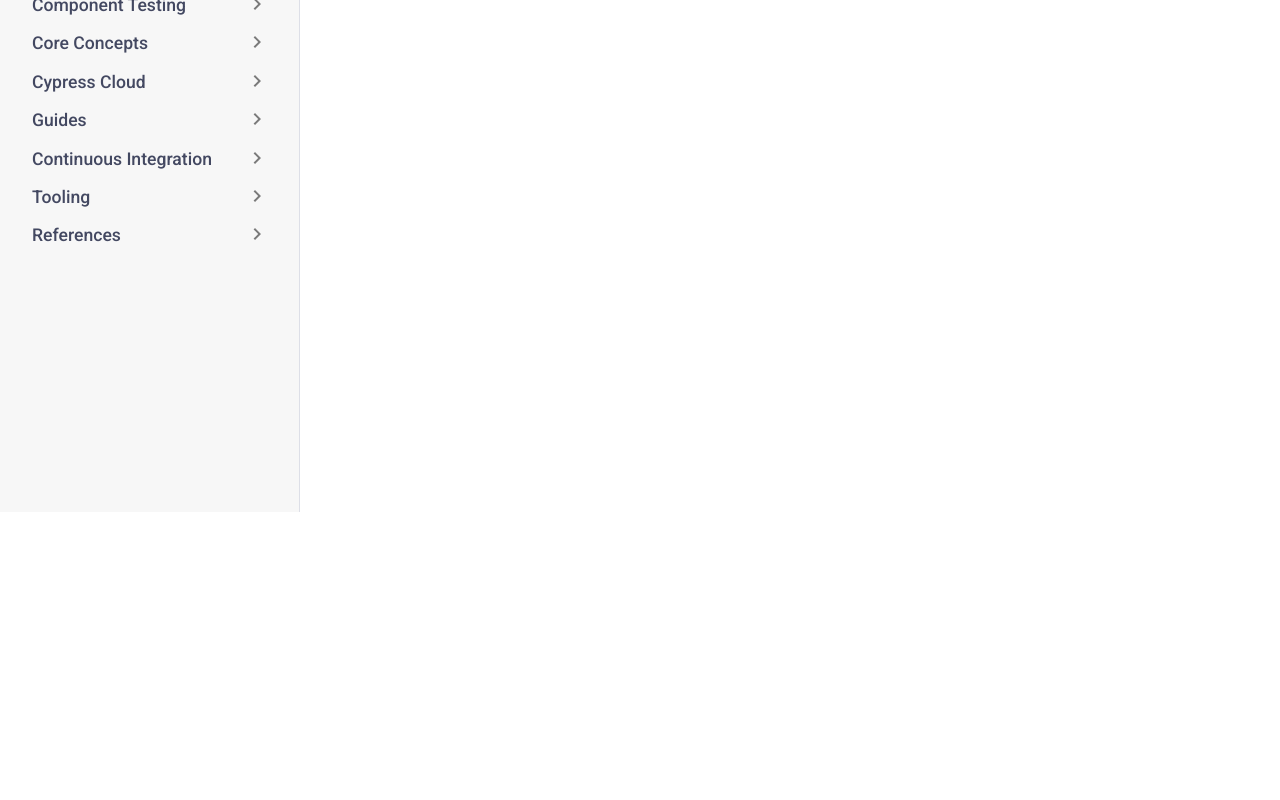
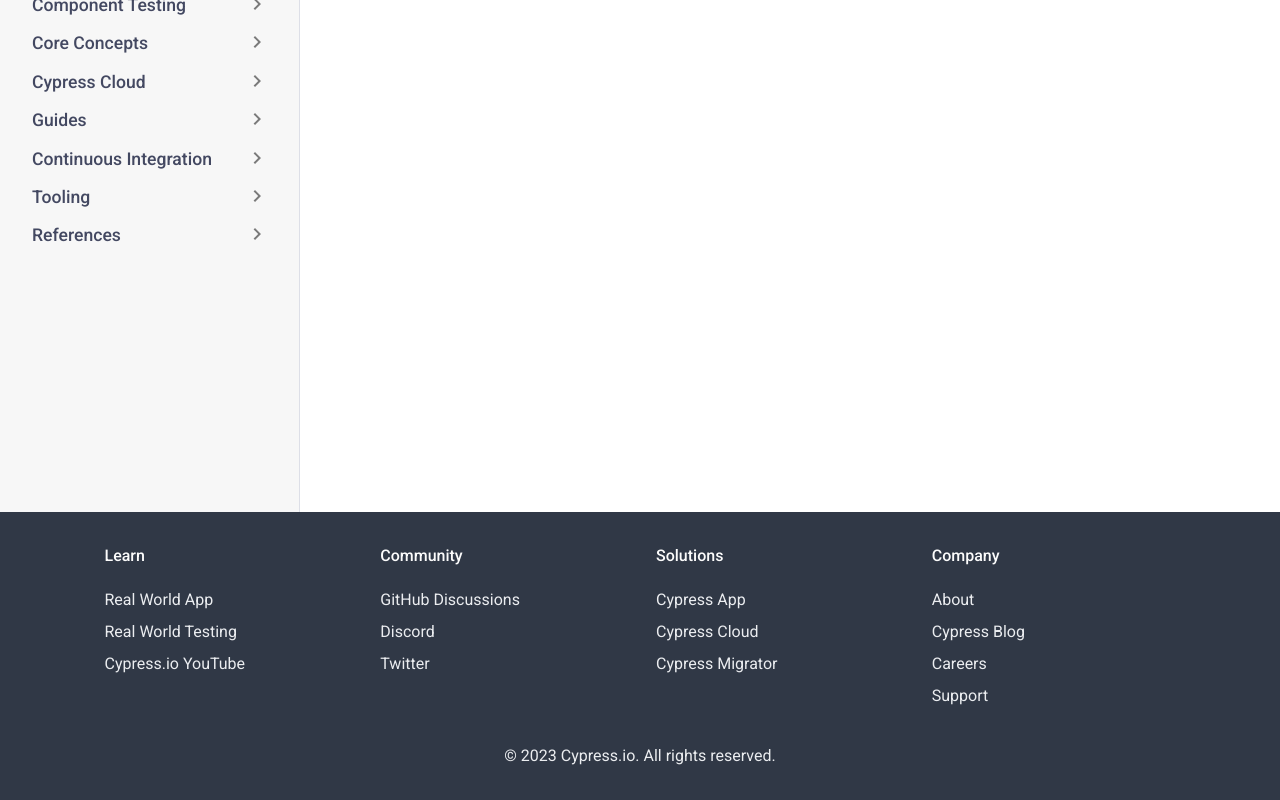
Before and after one commit to yassine-zhang/cypress-documention-cn, a Vue app: page / in a window 1280 px wide. Shown: the part 288-1088 px from the top of the page. Before the commit the page ends 800 px from the top, so only its background shows below. Built offline with nearby package versions, Linux system fonts and the light colour scheme.

Commit message:
feat: added footer area

```diff
--- a/src/App.vue
+++ b/src/App.vue
@@ -1,9 +1,11 @@
 <template>
   <cy_header />
   <cy_main />
+  <cy_footer />
 </template>
 
 <script setup lang="ts">
 import cy_header from "@/components/app/header/header.vue";
 import cy_main from "@/components/app/main/main.vue";
+import cy_footer from "@/components/app/footer/footer.vue";
 </script>
--- /dev/null
+++ b/src/components/app/footer/footer.vue
@@ -0,0 +1,20 @@
+<!-- eslint-disable vue/multi-word-component-names -->
+<template>
+  <footer class="bg-[#303846] p-8">
+    <div class="mx-[56.5px] px-4 text-[#ebedf0]">
+      <div class="flex flex-row mb-8 -mx-4">
+        <item title="Learn" :list="itemsData[0]" />
+        <item title="Community" :list="itemsData[1]" />
+        <item title="Solutions" :list="itemsData[2]" />
+        <item title="Company" :list="itemsData[3]" />
+      </div>
+      <div class="text-center">© 2023 Cypress.io. All rights reserved.</div>
+    </div>
+  </footer>
+</template>
+<script lang="ts" setup>
+import item from "./item/item.vue";
+import { useFooterStore } from "@/stores/footer";
+
+const { itemsData } = useFooterStore();
+</script>
--- /dev/null
+++ b/src/components/app/footer/item/item.ts
@@ -0,0 +1,21 @@
+import type { ExtractPropTypes, PropType } from "vue";
+
+export interface ListItemType {
+  title: string;
+  url?: string;
+}
+export const itemProps = {
+  title: {
+    type: String,
+    default: "Example Title",
+  },
+  list: {
+    type: Array<ListItemType> as PropType<ListItemType[]>,
+    default: [
+      { title: "list of 1", url: "#" },
+      { title: "list of 2", url: "#" },
+      { title: "list of 3", url: "#" },
+    ],
+  },
+};
+export type ItemProps = ExtractPropTypes<typeof itemProps>;
--- /dev/null
+++ b/src/components/app/footer/item/item.vue
@@ -0,0 +1,27 @@
+<!-- eslint-disable vue/multi-word-component-names -->
+<template>
+  <div class="flex-1 px-4">
+    <div class="mb-4 text-[#fcfcfc] font-medium">{{ props.title }}</div>
+    <ul>
+      <li
+        v-for="item in props.list"
+        :key="item.title || item.toString()"
+        class="leading-8"
+      >
+        <p v-if="!item.title">{{ item }}</p>
+        <a
+          v-else
+          :href="item.url"
+          target="_blank"
+          class="hover:text-[#84d1aa] hover:underline transition-colors"
+          >{{ item.title }}</a
+        >
+      </li>
+    </ul>
+  </div>
+</template>
+<script lang="ts" setup>
+import { itemProps } from "./item";
+
+const props = defineProps(itemProps);
+</script>
--- a/src/components/app/header/header.vue
+++ b/src/components/app/header/header.vue
@@ -1,6 +1,6 @@
 <!-- eslint-disable vue/multi-word-component-names -->
 <template>
-  <header class="h-16 bg-[#1c1e2d] fixed w-full px-8 flex items-center">
+  <header class="h-16 bg-[#1c1e2d] fixed w-full px-8 flex items-center z-50">
     <section class="w-full flex justify-between items-center">
       <div class="flex items-center">
         <a class="mr-4" href="/"
--- /dev/null
+++ b/src/stores/footer.ts
@@ -0,0 +1,40 @@
+import { ref } from "vue";
+import { defineStore } from "pinia";
+import type { ListItemType } from "@/components/app/footer/item/item";
+
+export const useFooterStore = defineStore("footer", () => {
+  const itemsData = ref<Array<ListItemType[]>>([
+    [
+      {
+        title: "Real World App",
+        url: "https://github.com/cypress-io/cypress-realworld-app",
+      },
+      { title: "Real World Testing", url: "https://learn.cypress.io/" },
+      {
+        title: "Cypress.io YouTube",
+        url: "https://www.youtube.com/channel/UC-EOsTo2l2x39e4JmSaWNRQ",
+      },
+    ],
+    [
+      {
+        title: "GitHub Discussions",
+        url: "https://github.com/cypress-io/cypress/discussions",
+      },
+      { title: "Discord", url: "https://on.cypress.io/discord" },
+      { title: "Twitter", url: "https://twitter.com/Cypress_io" },
+    ],
+    [
+      { title: "Cypress App", url: "https://www.cypress.io/features" },
+      { title: "Cypress Cloud", url: "https://www.cypress.io/cloud" },
+      { title: "Cypress Migrator", url: "https://migrator.cypress.io/" },
+    ],
+    [
+      { title: "About", url: "https://www.cypress.io/about-us" },
+      { title: "Cypress Blog", url: "https://www.cypress.io/blog" },
+      { title: "Careers", url: "https://www.cypress.io/careers" },
+      { title: "Support", url: "https://www.cypress.io/support" },
+    ],
+  ]);
+
+  return { itemsData };
+});
```
